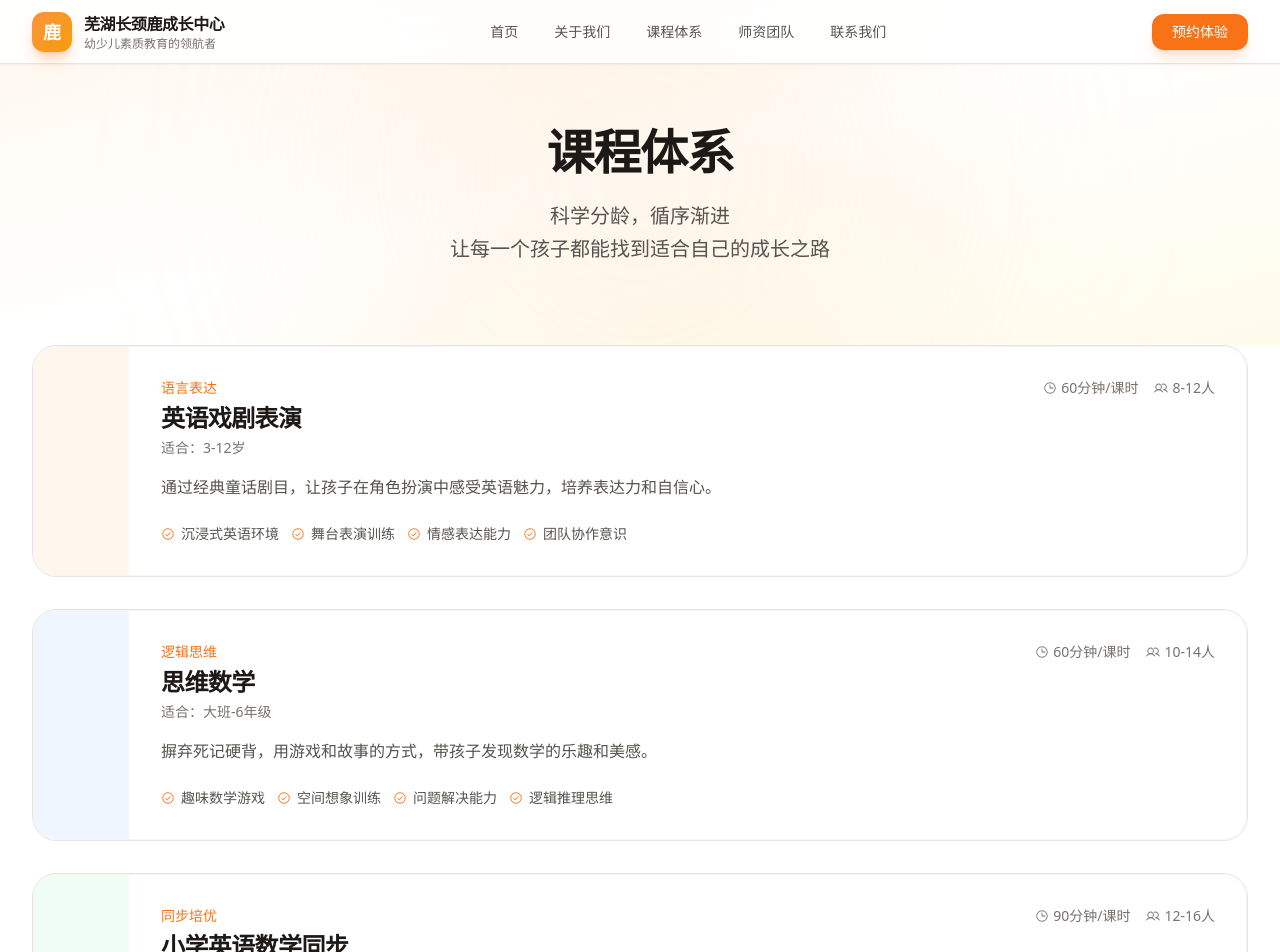
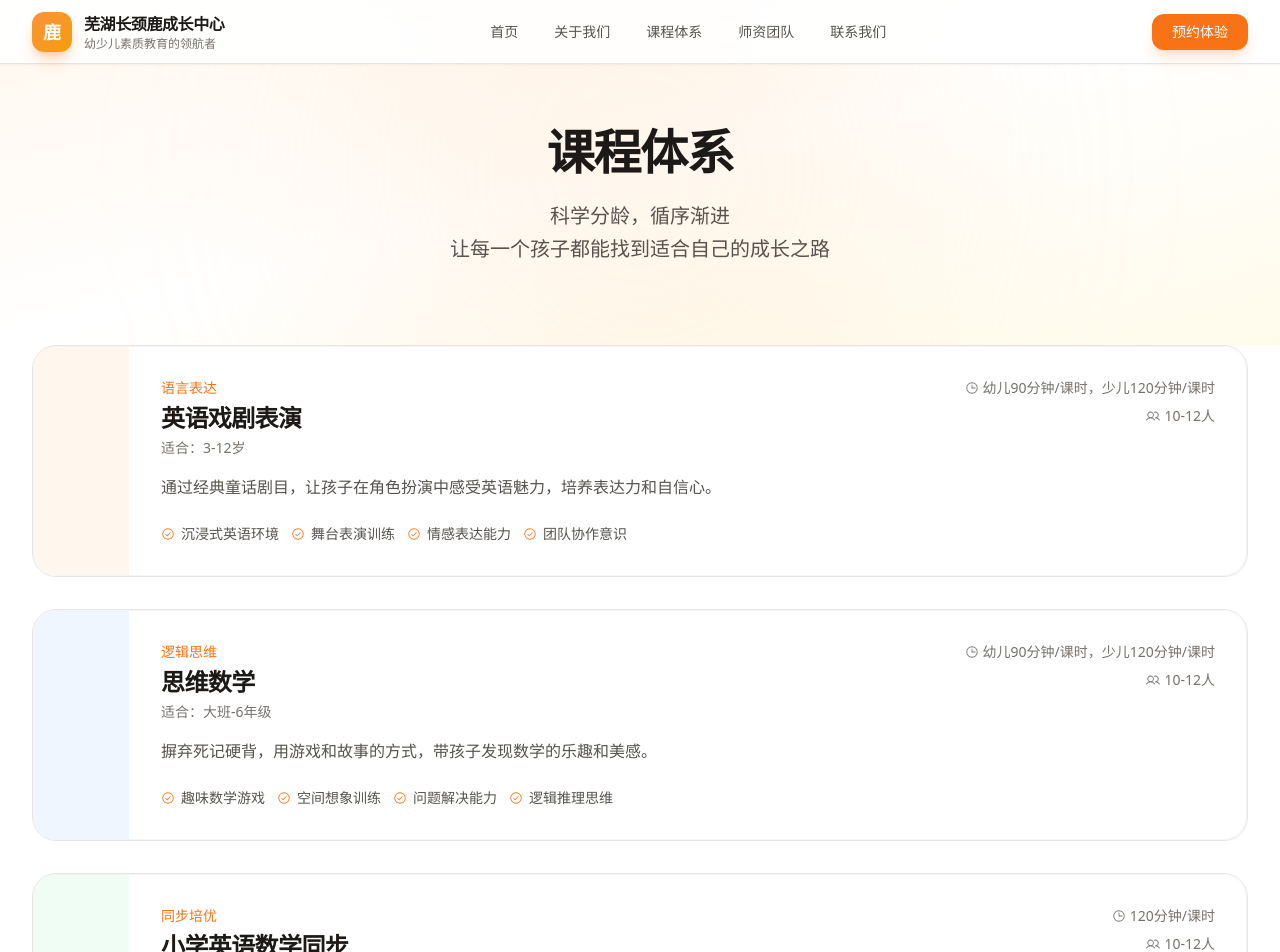
Before and after one commit to tujunjie003/WUHUGIRAFFE-WEB, a Next.js app: page /WUHUGIRAFFE-WEB/courses in a window 1280 px wide. Shown: the top 952 px of the page. Built offline with nearby package versions, Linux system fonts and the light colour scheme.

Commit message:
feat: update courses page - 90/120min, 10-12 students

```diff
--- a/app/courses/page.tsx
+++ b/app/courses/page.tsx
@@ -15,8 +15,8 @@ const COURSES = [
     category: '语言表达',
     name: '英语戏剧表演',
     age: '3-12岁',
-    duration: '60分钟/课时',
-    size: '8-12人',
+    duration: '幼儿90分钟/课时，少儿120分钟/课时',
+    size: '10-12人',
     desc: '通过经典童话剧目，让孩子在角色扮演中感受英语魅力，培养表达力和自信心。',
     highlights: ['沉浸式英语环境', '舞台表演训练', '情感表达能力', '团队协作意识'],
     color: 'from-orange-400 to-amber-500',
@@ -26,8 +26,8 @@ const COURSES = [
     category: '逻辑思维',
     name: '思维数学',
     age: '大班-6年级',
-    duration: '60分钟/课时',
-    size: '10-14人',
+    duration: '幼儿90分钟/课时，少儿120分钟/课时',
+    size: '10-12人',
     desc: '摒弃死记硬背，用游戏和故事的方式，带孩子发现数学的乐趣和美感。',
     highlights: ['趣味数学游戏', '空间想象训练', '问题解决能力', '逻辑推理思维'],
     color: 'from-blue-400 to-indigo-500',
@@ -37,8 +37,8 @@ const COURSES = [
     category: '同步培优',
     name: '小学英语数学同步',
     age: '3-6年级',
-    duration: '90分钟/课时',
-    size: '12-16人',
+    duration: '120分钟/课时',
+    size: '10-12人',
     desc: '与学校课程同步，巩固课堂知识，查漏补缺，提升学业成绩。',
     highlights: ['教材同步', '难点突破', '作业辅导', '定期测评'],
     color: 'from-green-400 to-emerald-500',
@@ -89,7 +89,7 @@ export default function CoursesPage() {
                         <h3 className="text-2xl font-semibold text-stone-900 tracking-tight">{course.name}</h3>
                         <div className="text-sm text-stone-500 mt-1">适合：{course.age}</div>
                       </div>
-                      <div className="flex gap-4 text-sm text-stone-500">
+                      <div className="flex flex-col items-end gap-2 text-sm text-stone-500">
                         <span className="flex items-center gap-1">
                           <Clock size={14} /> {course.duration}
                         </span>
```
